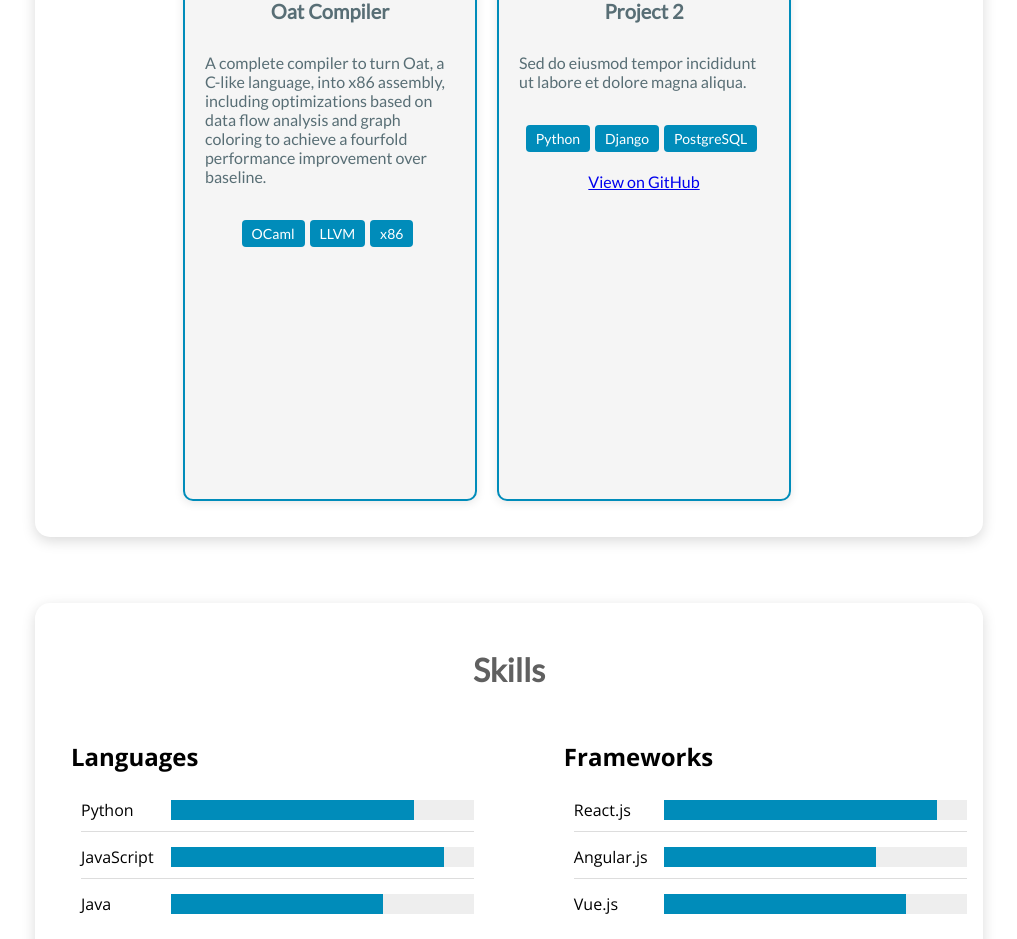
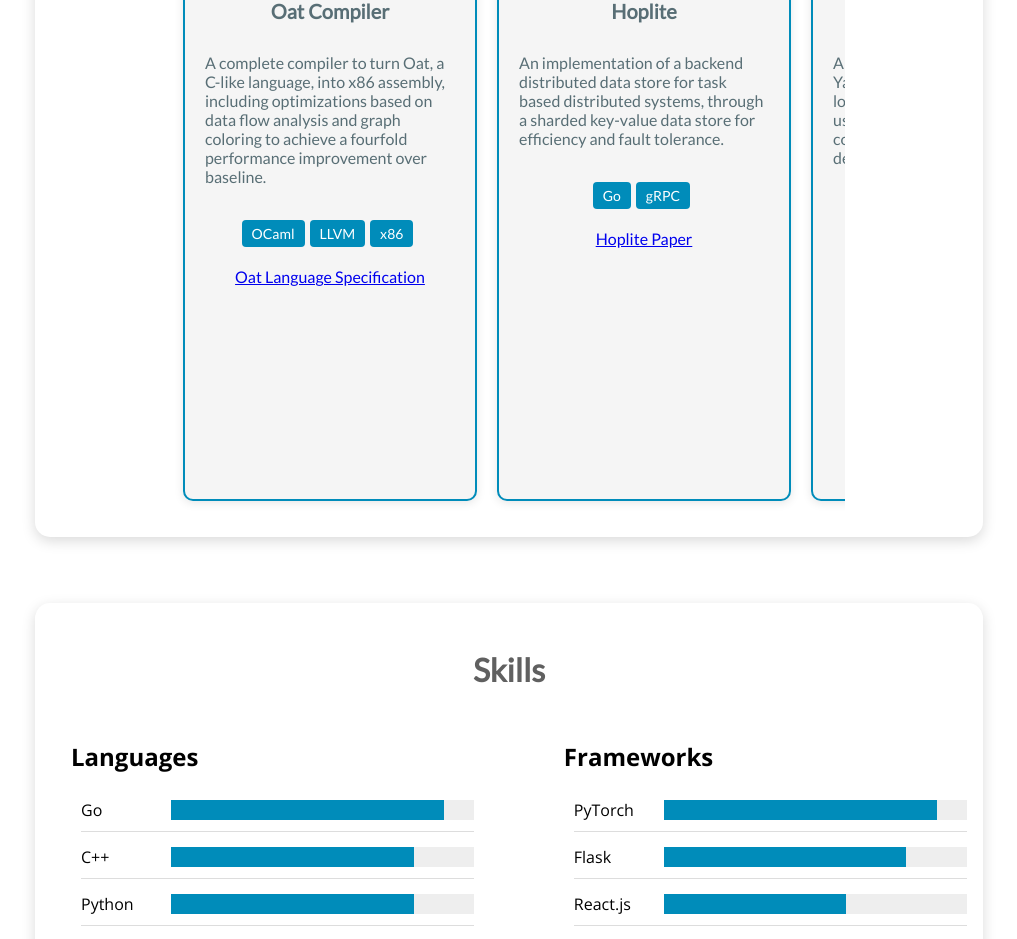
Before and after one commit to BrianChoi12/brianchoi12.github.io, a React (Create React App) app: page / in a window 1280 px wide. Shown: the part 2180-3119 px from the top of the page, without its empty margins (131-1148 px from the left). Built offline with nearby package versions, Linux system fonts and the light colour scheme.

Commit message:
final draft

```diff
--- a/src/Project.js
+++ b/src/Project.js
@@ -11,16 +11,39 @@ const Project = () => {
       title: "Oat Compiler",
       description: "A complete compiler to turn Oat, a C-like language, into x86 assembly, including optimizations based on data flow analysis and graph coloring to achieve a fourfold performance improvement over baseline.",
       languages: ["OCaml", "LLVM", "x86"],
-      github: false,
+      linkStatus: true,
+      link: "https://www.cs.princeton.edu/courses/archive/spring19/cos320/hw/oat2.pdf",
+      linkName: "Oat Language Specification",
     },
     {
       id: 2,
-      title: "Project 2",
+      title: "Hoplite",
       description:
-        "Sed do eiusmod tempor incididunt ut labore et dolore magna aliqua.",
-      languages: ["Python", "Django", "PostgreSQL"],
-      github: true,
-      githubLink: "https://github.com/example/project2",
+        "An implementation of a backend distributed data store for task based distributed systems, through a sharded key-value data store for efficiency and fault tolerance.",
+      languages: ["Go", "gRPC"],
+      linkStatus: true,
+      linkName: "Hoplite Paper",
+      link: "https://arxiv.org/abs/2002.05814",
+    },
+    {
+      id: 3,
+      title: "Yost",
+      description:
+        "A full stack web application to allow Yale students to post notices for lost items and connect with other users when the item is found, completed with four other developers.",
+      languages: ["Flask", "Javascript", "SQL", "HTML/CSS"],
+      linkStatus: true,
+      linkName: "GitHub Repository",
+      link: "https://github.com/yale-cpsc-419-sp23/project-project-group-4",
+    },
+    {
+      id: 4,
+      title: "Gomoku Artificial Intelligence",
+      description:
+        "An AI agent for Gomoku built using minimax with alpha-beta pruning, achieving 60\% rate against  agent built on baseline minimax algorithm, completed with one developer.",
+      languages: ["Python"],
+      linkStatus: true,
+      linkName: "GitHub Repository",
+      link: "https://github.com/BrianChoi12/gomoku",
     },
     // Add more card data as needed
   ];
@@ -57,14 +80,14 @@ const Project = () => {
                 ))}
 
               </div>
-              {card.githubLink ?
+              {card.linkStatus ?
               <a
                 className="card-link"
-                href={card.githubLink}
+                href={card.link}
                 target="_blank"
                 rel="noopener noreferrer"
               >
-                View on GitHub
+                {card.linkName}
               </a> : <a></a>}
             </div>
           ))}
--- a/src/Skills.js
+++ b/src/Skills.js
@@ -29,15 +29,21 @@ function SkillsSection({ title, items }) {
 
 function Skills() {
   const languages = [
+    { name: "Go", rating: 9 },
+    { name: "C++", rating: 8 },
     { name: "Python", rating: 8 },
-    { name: "JavaScript", rating: 9 },
+    { name: "Javascript", rating: 7 },
+    { name: "SQL", rating: 7 },
     { name: "Java", rating: 7 },
+    { name: "OCaml", rating: 5 },
+
   ];
 
   const frameworks = [
-    { name: "React.js", rating: 9 },
-    { name: "Angular.js", rating: 7 },
-    { name: "Vue.js", rating: 8 },
+    { name: "PyTorch", rating: 9 },
+    { name: "Flask", rating: 8 },
+    { name: "React.js", rating: 6 },
+    { name: "Node.js", rating: 5 },
   ];
 
   return (
--- a/src/styling/Skills.css
+++ b/src/styling/Skills.css
@@ -2,6 +2,7 @@
     width: 100%;
     display: flex;
     justify-content: space-between;
+    align-items: flex-start;
     padding: 10px;
 }
 
```
